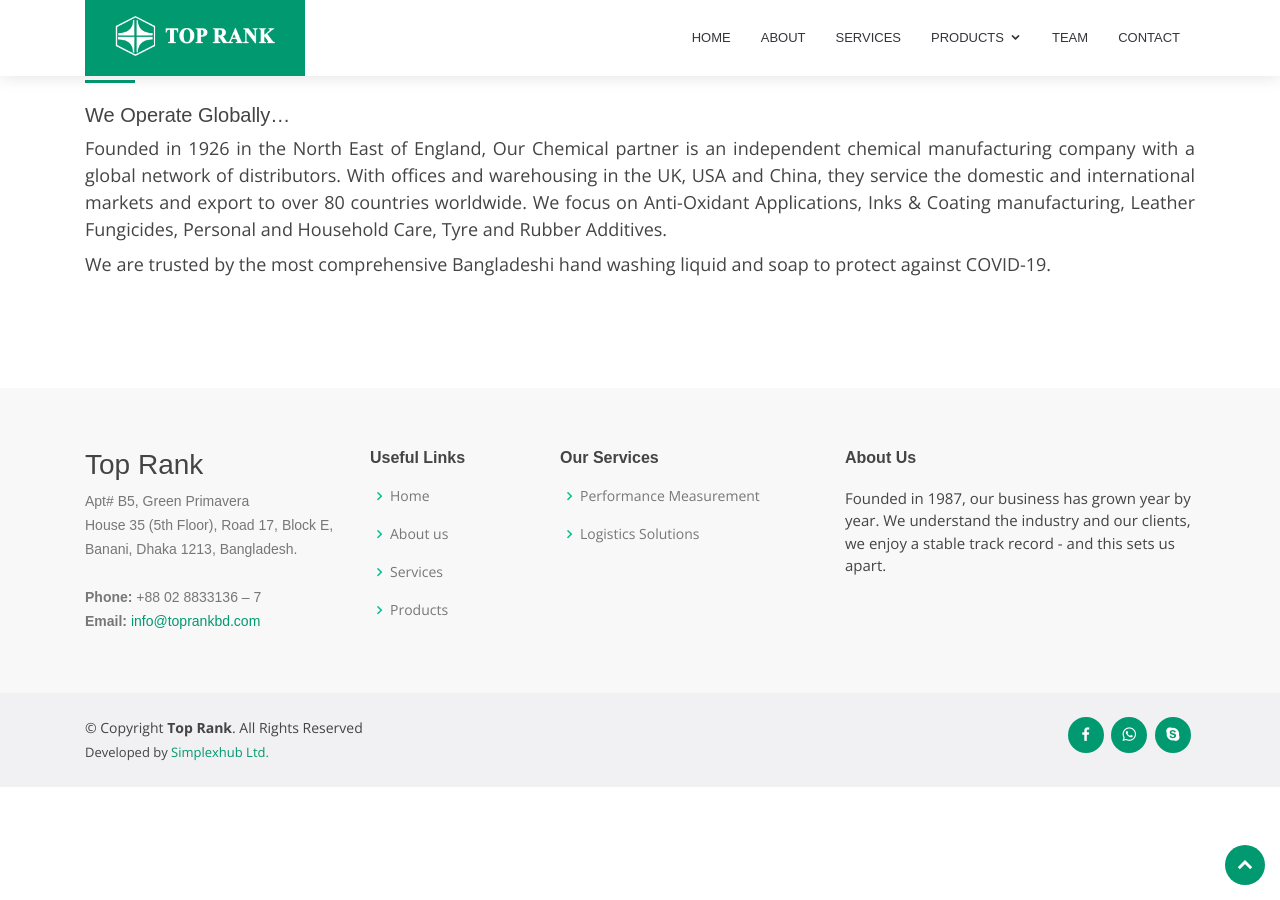
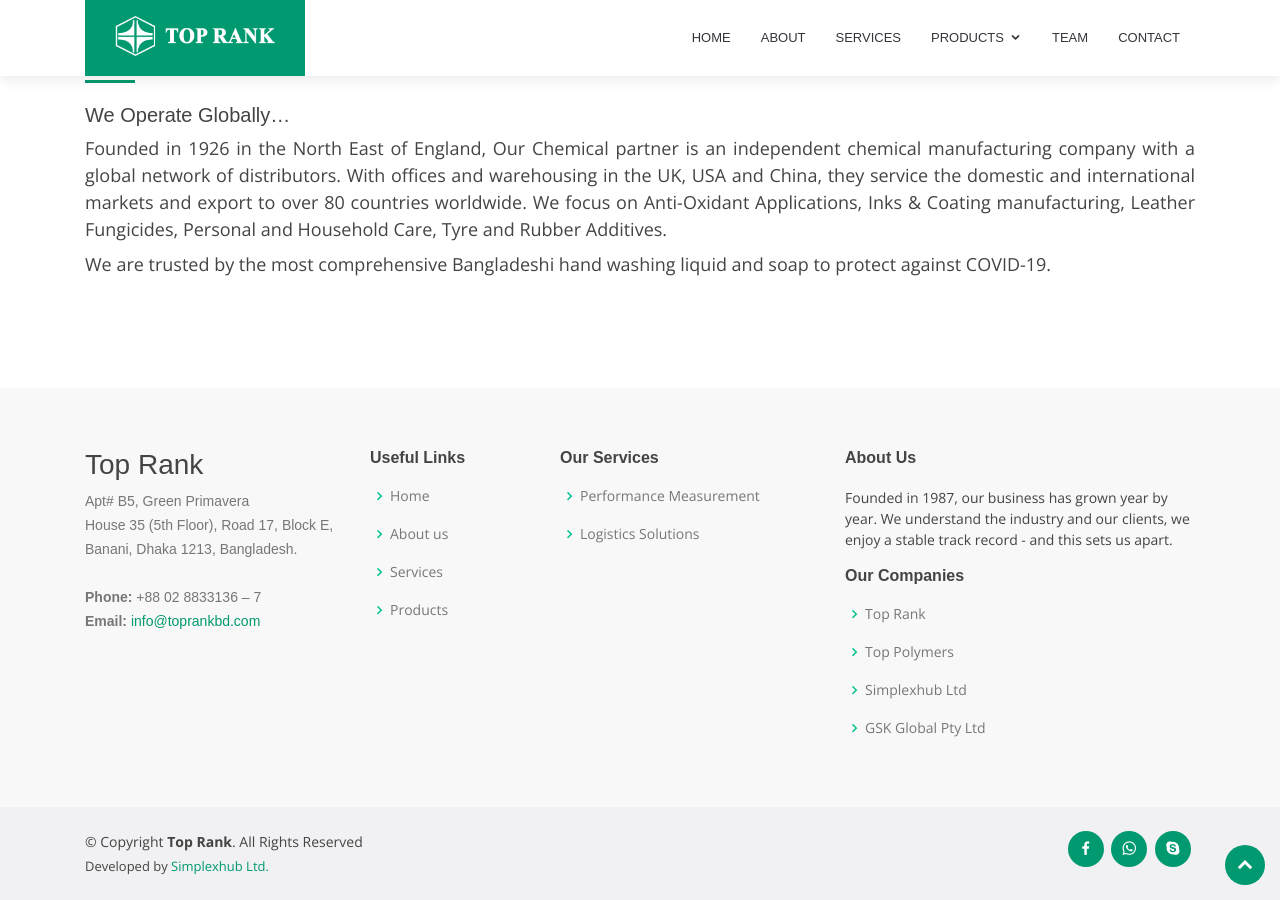
Before and after one commit to neyamat101/neyamat101.github.io, a Jekyll site: the page built from details.md, in a window 1280 px wide and 900 px high, scrolled down 4421 px. Built offline with Jekyll 4.4.1, drawn with Linux system fonts in a browser that asks for light colours.

Commit message:
Update footer.html
Our companies added

```diff
--- a/_includes/footer.html
+++ b/_includes/footer.html
@@ -37,19 +37,25 @@
                     </ul>
                 </div>
 
-                <div class="col-lg-4 col-md-6 footer-newsletter">
+                <div class="col-lg-4 col-md-6 footer-links">
                     <h4>About Us</h4>
                     <p>Founded in 1987, our business has grown year by year. We understand the industry and our clients,
                         we enjoy a stable track record - and this sets us apart.</p>
+
+
+                    <h4>Our Companies</h4>
+                    <ul>
+                        <li><i class="bx bx-chevron-right"></i> <a href="https://neyamat101.github.io/"
+                                target="_blank">Top Rank</a></li>
+                        <li><i class="bx bx-chevron-right"></i> <a href="https://frsummit-sl.github.io/">Top
+                                    Polymers</a></li>
+                        <li><i class="bx bx-chevron-right"></i> <a href="http://www.simplexhub.com/"
+                                target="_blank">Simplexhub Ltd</a></li>
+                        <li><i class="bx bx-chevron-right"></i> <a href="https://shahadatalam2020.github.io/"
+                                target="_blank">GSK Global Pty
+                                Ltd</a></li>
+                    </ul>
                 </div>
-
-                <!-- <div class="col-lg-4 col-md-6 footer-newsletter">
-                    <h4>Join Our Newsletter</h4>
-                    <p>Tamen quem nulla quae legam multos aute sint culpa legam noster magna</p>
-                    <form action="" method="post">
-                        <input type="email" name="email"><input type="submit" value="Subscribe">
-                    </form>
-                </div> -->
 
             </div>
         </div>
```
